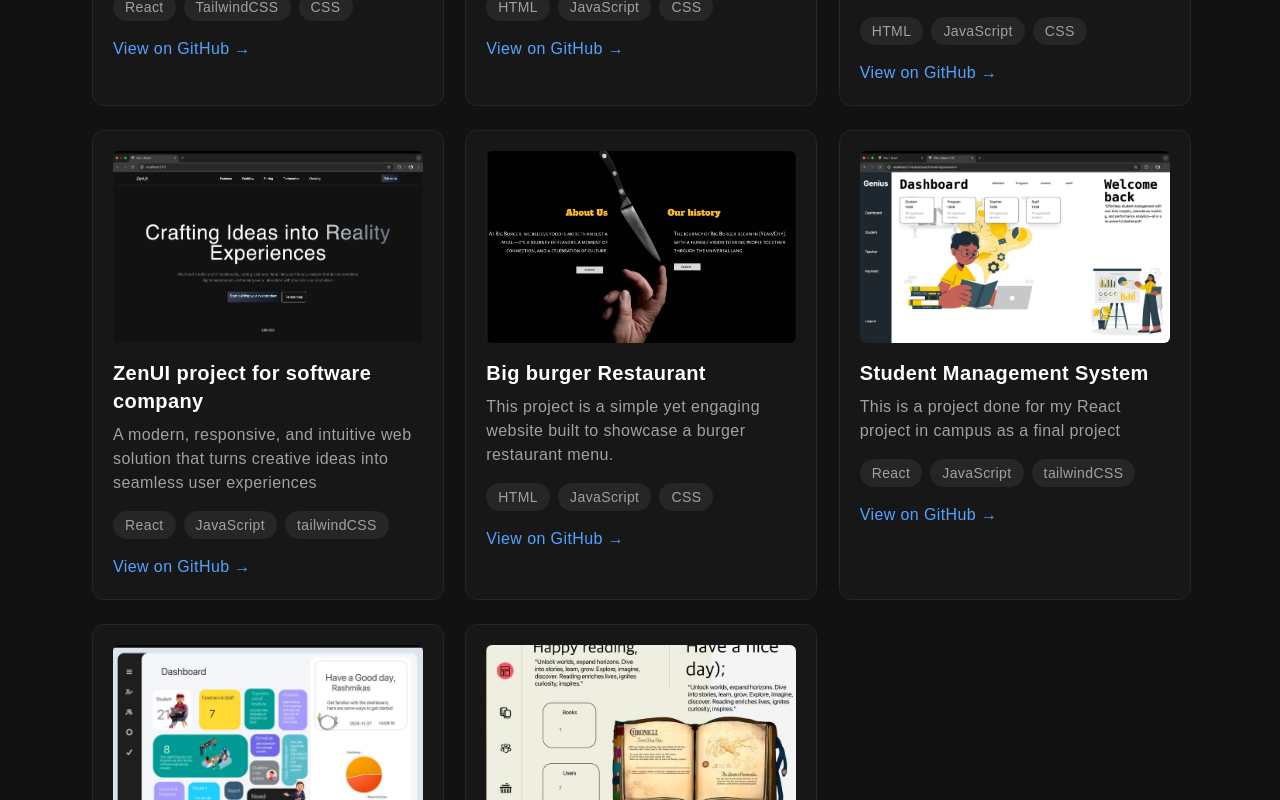
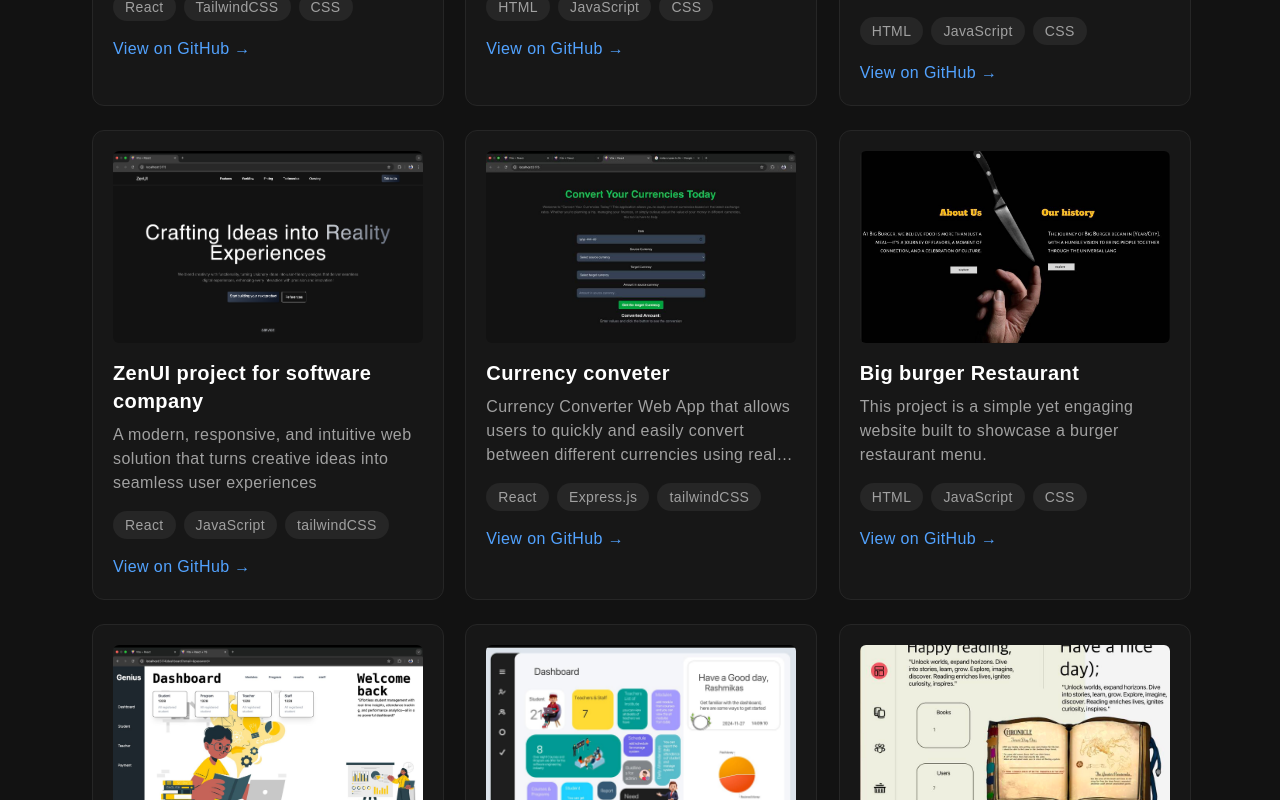
Before and after one commit to rashmikaz/new-portfolio, a React (Vite) app: page /project in a window 1280 px wide. Shown: the part 699-1499 px from the top of the page. Built offline with nearby package versions, Linux system fonts and the light colour scheme.

Commit message:
add project

```diff
--- a/src/components/Project.jsx
+++ b/src/components/Project.jsx
@@ -6,6 +6,7 @@ import smsimg from "../assets/sms-react.jpeg";
 import fximg from "../assets/sms-fx.jpeg";
 import libraryimg from "../assets/library.jpeg";
 import plantsy from "../assets/plantsy.jpeg";
+import currency from "../assets/web currency.jpeg";
 import Footer from "./Footer";
 import SocialButtons from './SocialButtons';
 
@@ -37,6 +38,13 @@ const project = [
     tags: ["React", "JavaScript", "tailwindCSS"],
     image: zenuiimg,
     githubLink: "https://github.com/rashmikaz/ZenUI",
+  },
+  {
+    title: "Currency conveter",
+    description: "Currency Converter Web App that allows users to quickly and easily convert between different currencies using real-time exchange rates.",
+    tags: ["React", "Express.js", "tailwindCSS"],
+    image: currency,
+    githubLink: "https://github.com/rashmikaz/e-commerce-app",
   },
   {
     title: "Big burger Restaurant",
```
Also changed, not shown: src/assets/web currency.jpeg (added).
